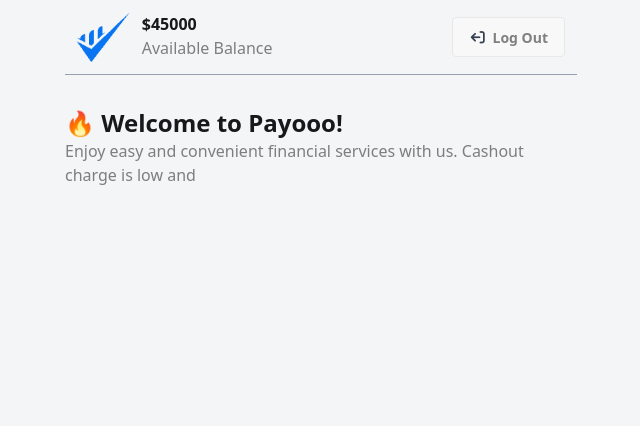
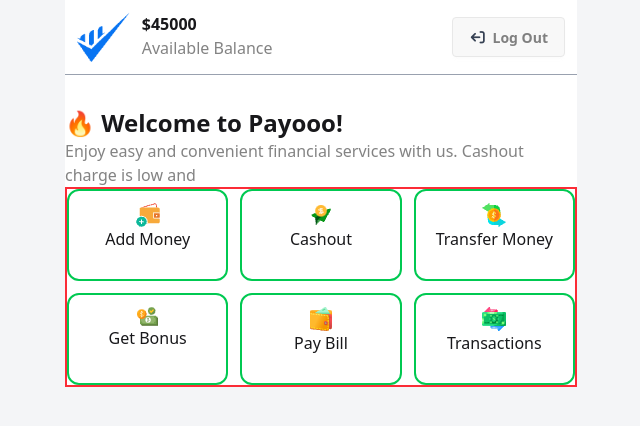
Before and after one commit to Zahin1033/payoo-learning, a plain HTML site: page home.html in a window 1280 px wide. Shown: the whole page, without its empty margins (319-959 px from the left). Drawn offline with nearby package versions, Linux system fonts and the light colour scheme.

Commit message:
homepage

```diff
--- a/home.html
+++ b/home.html
@@ -15,7 +15,9 @@
 </head>
 
 <body class="bg-[#f4f5f7] h-[100vh]">
-    <div class="min-h-[50px] flex justify-between items-center max-w-lg mx-auto border-b-1 border-gray-400 p-3">
+
+    <div class="max-w-lg mx-auto bg-white">
+            <div class="min-h-[50px] flex justify-between items-center border-b-1 border-gray-400 p-3">
         <div class="flex">
             <img src="./assets/Group.png" class="h-[50px]" alt="">
             <div class="ml-3">
@@ -28,11 +30,37 @@
         </div>
     </div>
 
-    <div class="max-w-lg mx-auto mt-8">
+    <div class="mt-8">
         <h1 class="text-2xl font-bold">🔥 Welcome to Payooo!</h1>
         <p class="text-[#08080880]">Enjoy easy and convenient financial services with us. Cashout charge is low and </p>
     </div>
-
+    <div class="border-2 border-red-500 min-h-[200px] grid grid-cols-3 max-w-lg mx-auto gap-3">
+        <div class="border-2 border-green-500 text-center p-3 rounded-xl">
+            <img src="./assets/wallet1.png" class="mx-auto" alt="">
+            <h2>Add Money</h2>
+        </div>
+        <div class="border-2 border-green-500 text-center p-3 rounded-xl">
+            <img src="./assets/send1.png" class="mx-auto" alt="">
+            <h2>Cashout</h2>
+        </div>
+        <div class="border-2 border-green-500 text-center p-3 rounded-xl">
+            <img src="./assets/money1.png" class="mx-auto" alt="">
+            <h2>Transfer Money</h2>
+        </div>
+        <div class="border-2 border-green-500 text-center p-3 rounded-xl">
+            <img src="./assets/bonus1.png" class="mx-auto" alt="">
+            <h2>Get Bonus</h2>
+        </div>
+        <div class="border-2 border-green-500 text-center p-3 rounded-xl">
+            <img src="./assets/purse1.png" class="mx-auto" alt="">
+            <h2>Pay Bill</h2>
+        </div>
+        <div class="border-2 border-green-500 text-center p-3 rounded-xl">
+            <img src="./assets/transaction1.png" class="mx-auto" alt="">
+            <h2>Transactions</h2>
+        </div>
+    </div>
+    </div>
 </body>
 
 </html>
```
